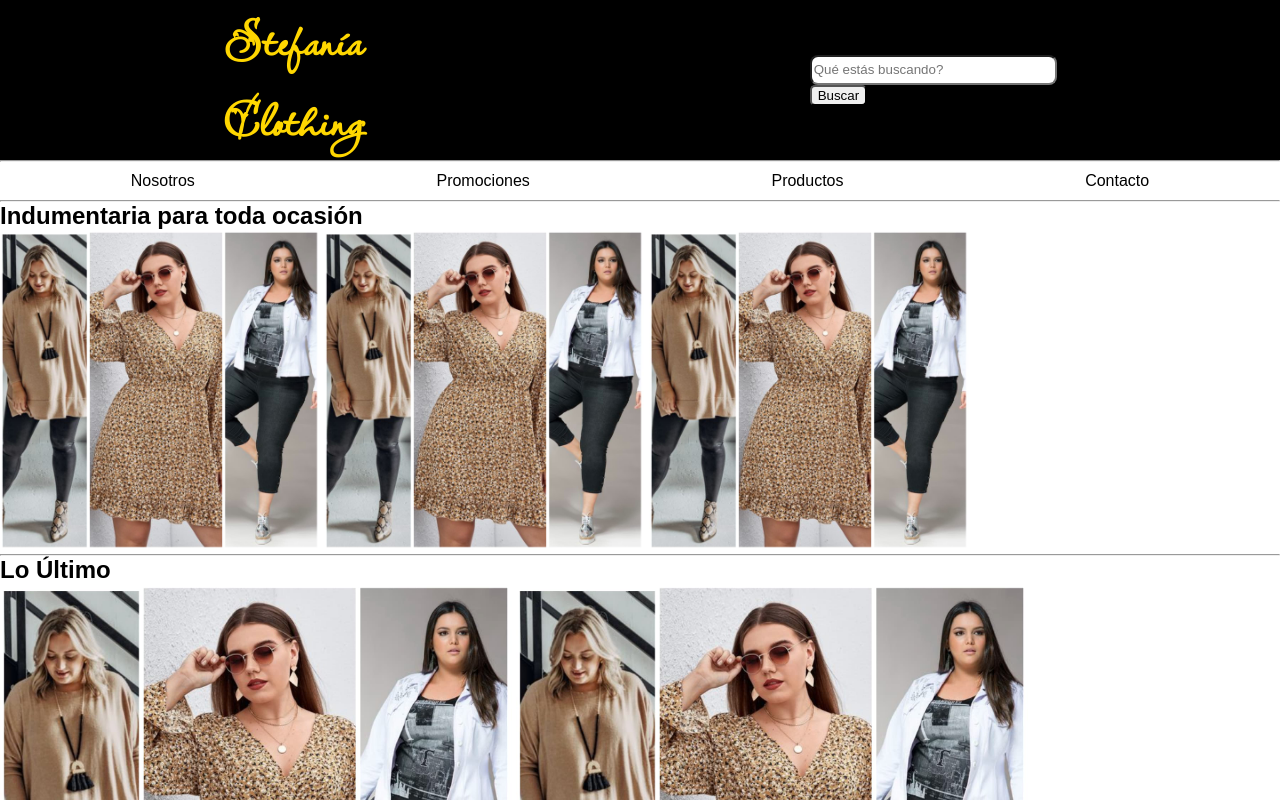
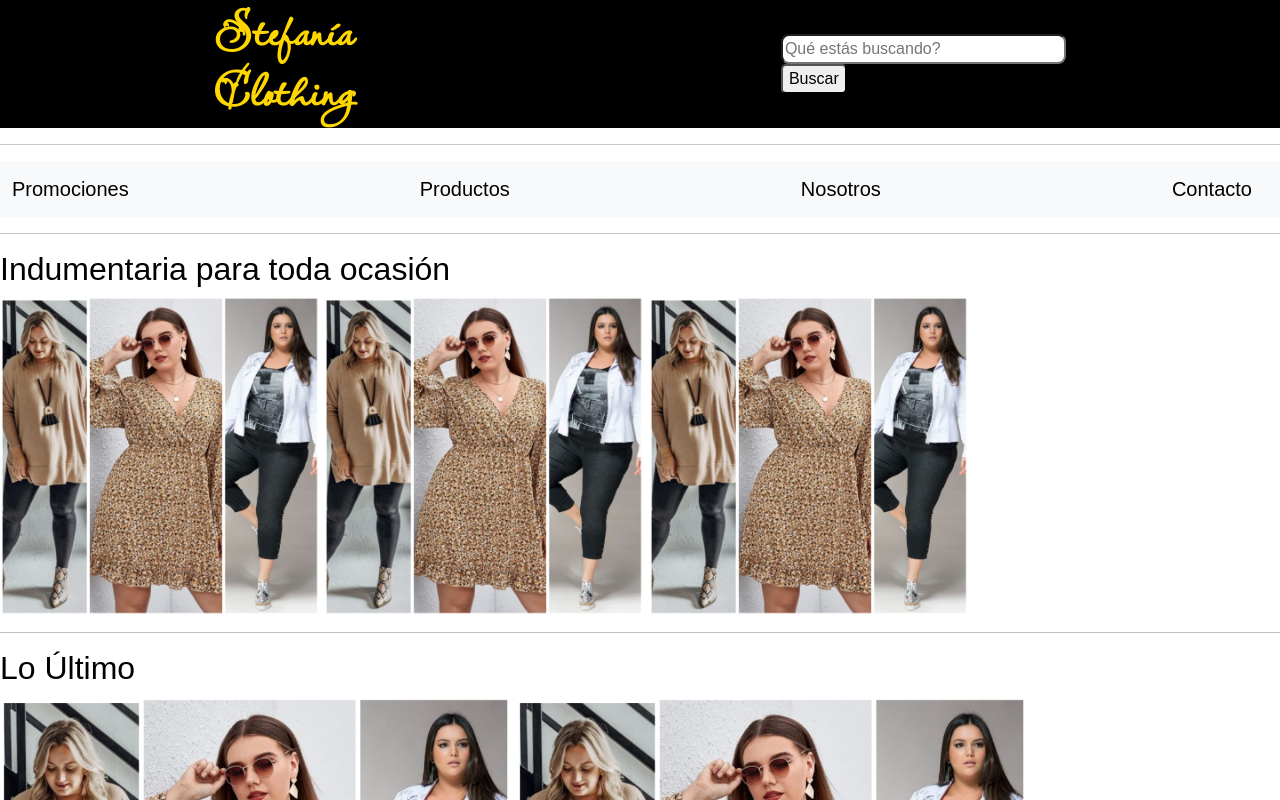
Before and after one commit to FedeRossotto/PFRossotto, a plain HTML site: page index.html in a window 1280 px wide. Shown: the top 800 px of the page. Drawn offline with Linux system fonts and the light colour scheme.

Commit message:
bootstrap y navbar

```diff
--- a/index.html
+++ b/index.html
@@ -5,7 +5,7 @@
     <meta name="viewport" content="width=device-width, initial-scale=1.0">
     <title>Stefanía Clothing</title>
 
-    <link rel="bootstrap" href="./CSS/bootstrap.css">
+    <link rel="stylesheet" href="./CSS/bootstrap.css">
     <link rel="stylesheet" href="./css/style.css">
 
 </head>
@@ -26,12 +26,22 @@
     <hr>
 
 
-    <nav class="barra-navegacion">
+<!--     <nav class="barra-navegacion">
         <a href="nosotros.html">Nosotros</a>
         <a href="promociones.html">Promociones</a>
         <a href="productos.html">Productos</a>
         <a href="contacto.html">Contacto</a>
+    </nav> -->
+
+    <nav class="navbar sticky-top bg-body-tertiary">
+        <div class="container-fluid">
+          <a class="navbar-brand" href="./promociones.html">Promociones</a>
+          <a class="navbar-brand" href="./productos.html">Productos</a>
+          <a class="navbar-brand" href="./nosotros.html">Nosotros</a>
+          <a class="navbar-brand" href="./contacto.html">Contacto</a>
+        </div>
     </nav>
+
     <hr>
 
     <section>
```
